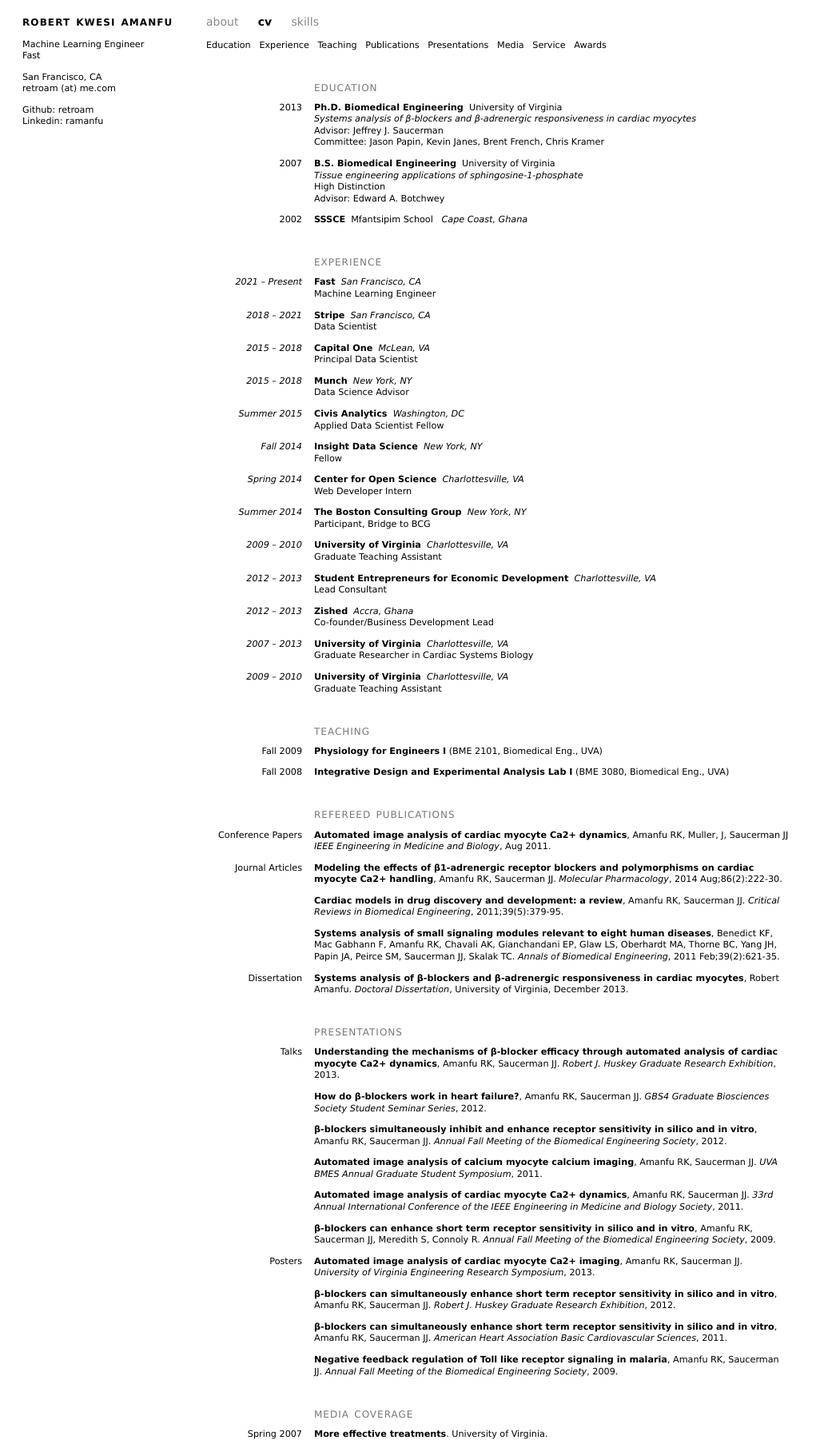
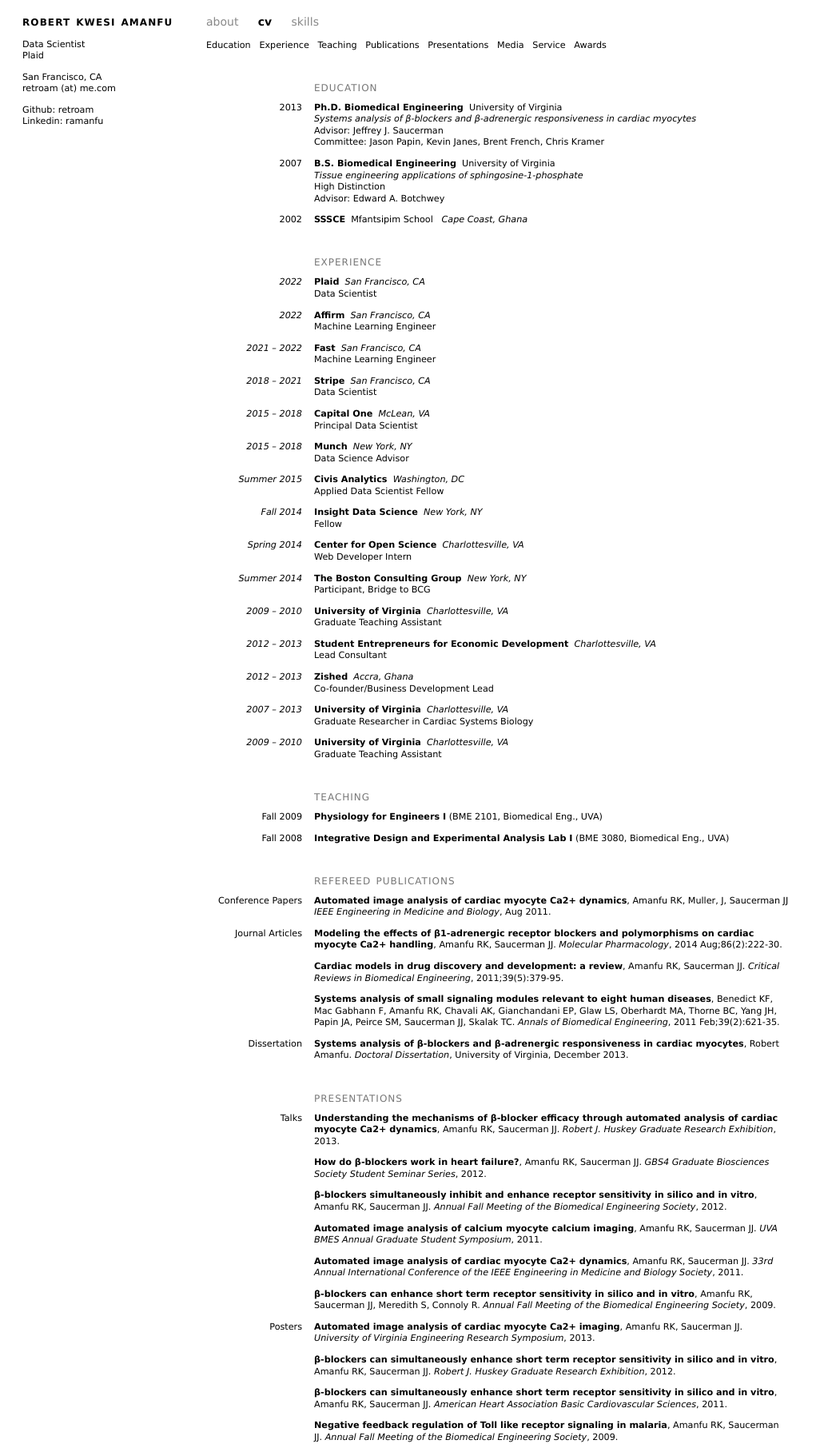
Before and after one commit to retroam/retroam.github.io, a Flask app: page /cv in a window 1280 px wide. Shown: the top 1811 px of the page at 80% size, without its empty margins (0-1021 px from the left). Run offline with Flask 2, Linux system fonts and the light colour scheme.

Commit message:
Update cv.html

```diff
--- a/templates/cv.html
+++ b/templates/cv.html
@@ -23,8 +23,8 @@
 <h1 id="name">robert kwesi amanfu</h1>
 
 <p>
-  Machine Learning Engineer<br/>
-  <a href="www.fast.co">Fast</a><br/>
+  Data Scientist<br/>
+  <a href="www.plaid.com">Plaid</a><br/>
   </p>
 
 
@@ -101,9 +101,24 @@
 <!-- employment -->
 <p><br/></p>
 <a name="employment"><h6>experience</h6></a>
+<p>
+  <div class="margin"><em>2022</em></div>
+  <div class="body">
+  <strong><a href="https://www.plaid.com" target='_blank'>Plaid</a></strong>&nbsp;
+  <em>San Francisco, CA</em><br/>
+Data Scientist
+  </div></p>
 
 <p>
-  <div class="margin"><em>2021 &ndash; Present</em></div>
+  <div class="margin"><em>2022</em></div>
+  <div class="body">
+  <strong><a href="https://www.affirm.com" target='_blank'>Affirm</a></strong>&nbsp;
+  <em>San Francisco, CA</em><br/>
+ Machine Learning Engineer
+  </div></p>
+
+<p>
+  <div class="margin"><em>2021 &ndash; 2022</em></div>
   <div class="body">
   <strong><a href="https://www.fast.co" target='_blank'>Fast</a></strong>&nbsp;
   <em>San Francisco, CA</em><br/>
```
